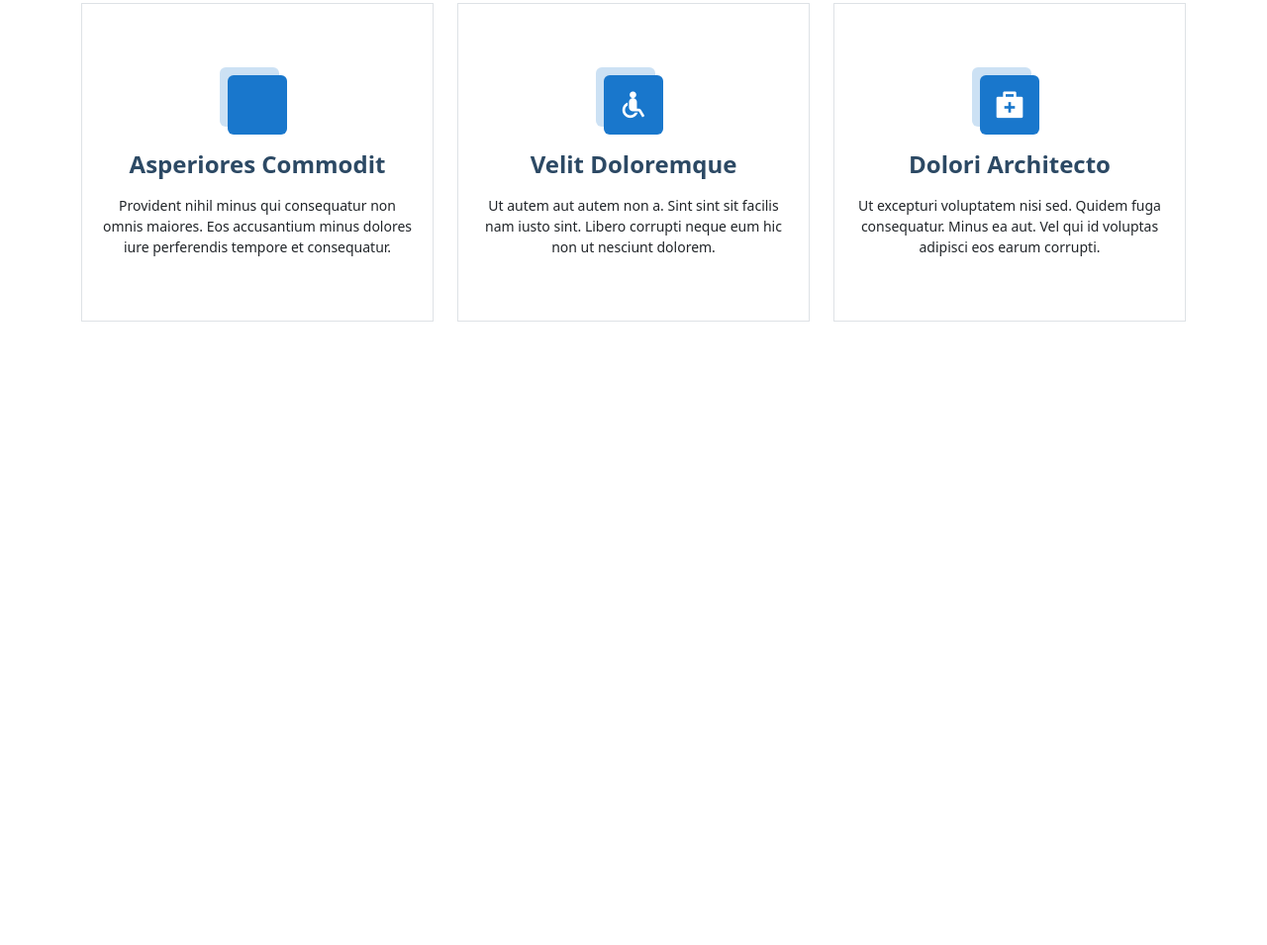
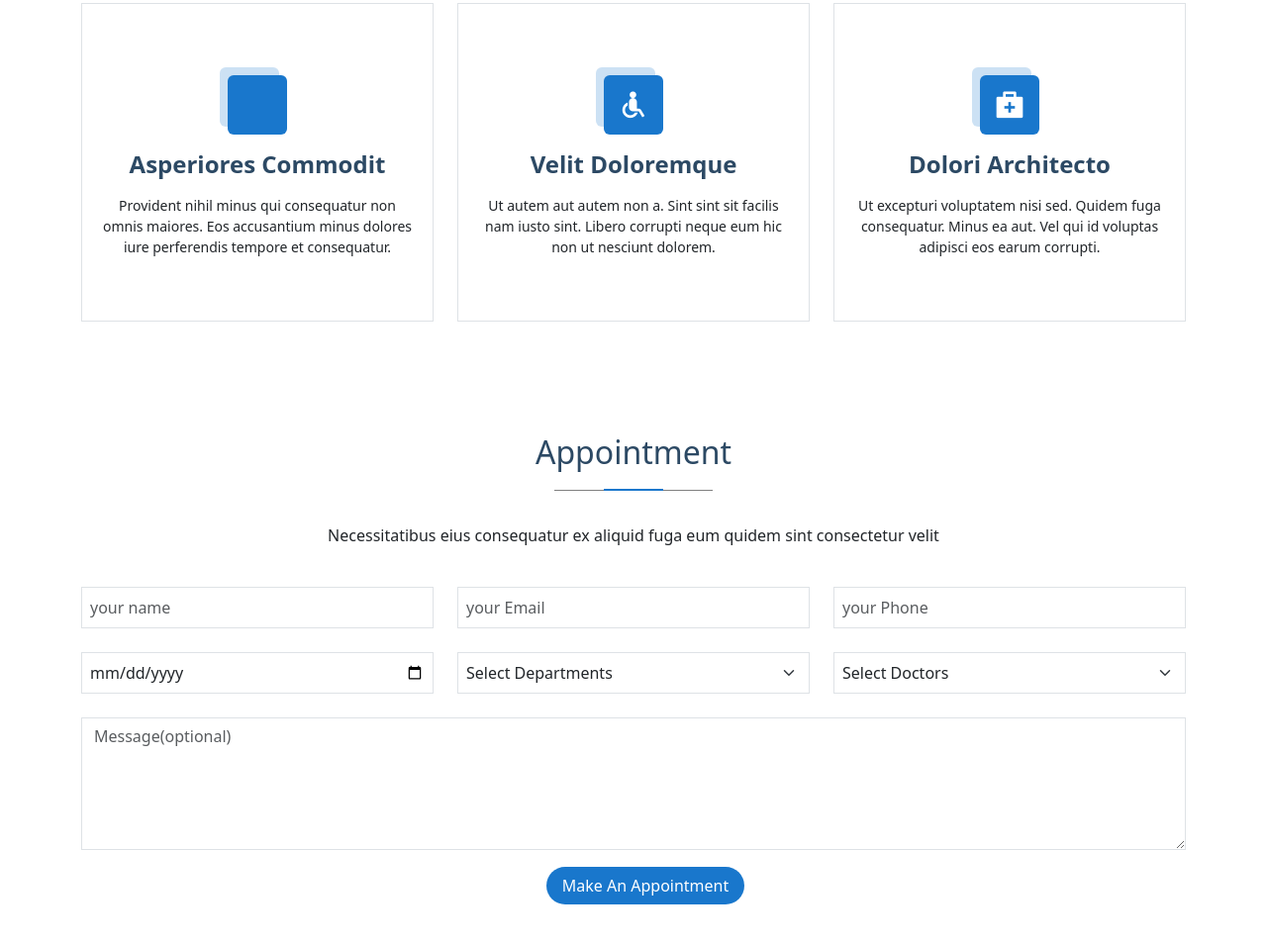
Before and after one commit to hassaanmuhammdhassaan-gif/medilab, a plain HTML site: page index.html in a window 1280 px wide. Shown: the part 2279-3234 px from the top of the page at 99% size. Before the commit the page ends 2669 px from the top, so only its background shows below. Drawn offline with nearby package versions, Linux system fonts and the light colour scheme; some icons are missing.

Commit message:
third commit

```diff
--- a/assets/css/style.css
+++ b/assets/css/style.css
@@ -49,6 +49,7 @@
    content: "";
    width: 160px;
    height: 1px;
+   display: block;
    background-color: gray;
    bottom: -15px;
    left: calc(50% - 80px);
@@ -59,6 +60,7 @@
    width: 60px;
    height: 2px;
    background-color: var(--bg-color);
+   display: block;
    bottom: -15.5px;
    left: calc(50% - 30px);
    position: absolute;
--- a/index.html
+++ b/index.html
@@ -274,7 +274,8 @@
             <div class="container">
                 <div class="service-heading">
                     <h2 class="my-tag text-center">Services</h2>
-                    <p class="mt-5 text-center">Necessitatibus eius consequatur ex aliquid fuga eum quidem sint consectetur velit</p>
+                    <p class="mt-5 text-center">Necessitatibus eius consequatur ex aliquid fuga eum quidem sint
+                        consectetur velit</p>
                 </div>
                 <div class="row g-4">
                     <div class="col-md-6 col-lg-4">
@@ -360,6 +361,76 @@
             </div>
         </section>
 
+        <!-- form section -->
+        <section id="Appointment" class="py-5">
+            <div class="container">
+                <div class="service-heading">
+                    <h2 class="my-tag text-center">Appointment</h2>
+                    <p class="mt-5 text-center">Necessitatibus eius consequatur ex aliquid fuga eum quidem sint
+                        consectetur velit</p>
+                </div>
+                <div class="row g-4">
+                    <div class="col-md-4">
+                        <input type="text" class="form-control p-2 rounded-0" placeholder="your name">
+
+                    </div>
+                    <div class="col-md-4">
+                        <input type="text" class="form-control p-2 rounded-0" placeholder="your Email">
+
+                    </div>
+                    <div class="col-md-4">
+                        <input type="text" class="form-control p-2 rounded-0" placeholder="your Phone">
+
+                    </div>
+                    <div class="col-md-4">
+                        <input type="date" class="form-control p-2 rounded-0">
+
+                    </div>
+                    <div class="col-md-4">
+                        <select name="Departments" class="form-select p-2 rounded-0">
+                            <option>Select Departments</option>
+                            <option value="1">Department 1</option>
+                            <option value="2">Department 2</option>
+                            <option value="3">Department 2</option>
+                        </select>
+
+                    </div>
+                    <div class="col-md-4">
+                        <select name="Doctors" class="form-select p-2 rounded-0">
+                            <option>Select Doctors</option>
+                            <option value="1">Doctor 1</option>
+                            <option value="2">Doctor 2</option>
+                            <option value="3">Doctor 2</option>
+                        </select>
+
+                    </div>
+                    <div class="col-12">
+                        <textarea class="form-control rounded-0" rows="5" placeholder="Message(optional)"></textarea>
+
+                    </div>
+                    <div class="text-center">
+                        <a href="#" class="bg-blue text-white text-decoration-none px-3 py-2 rounded-pill ms-4">Make An
+                            Appointment</a>
+
+
+
+                    </div>
+
+                </div>
+
+
+
+
+
+
+
+
+            </div>
+
+        </section>
+
+
+
 
     </main>
 
```
